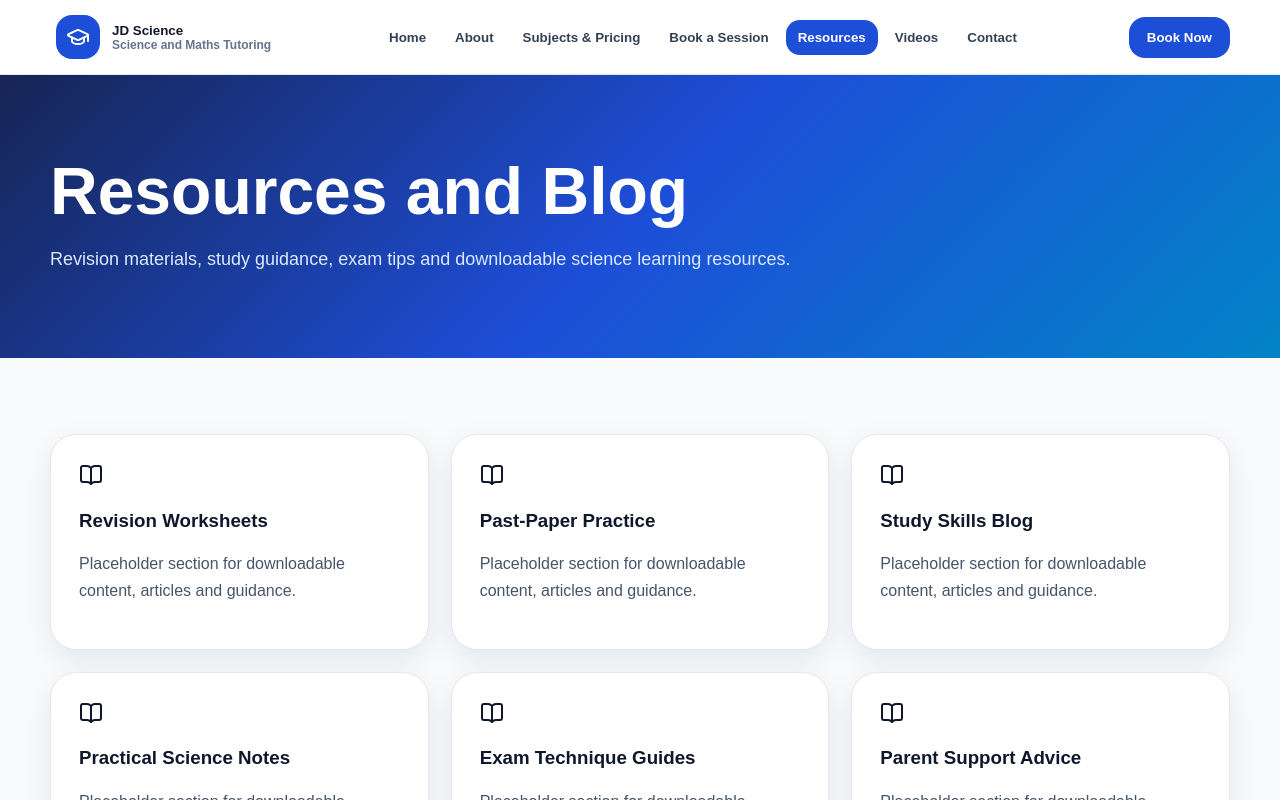
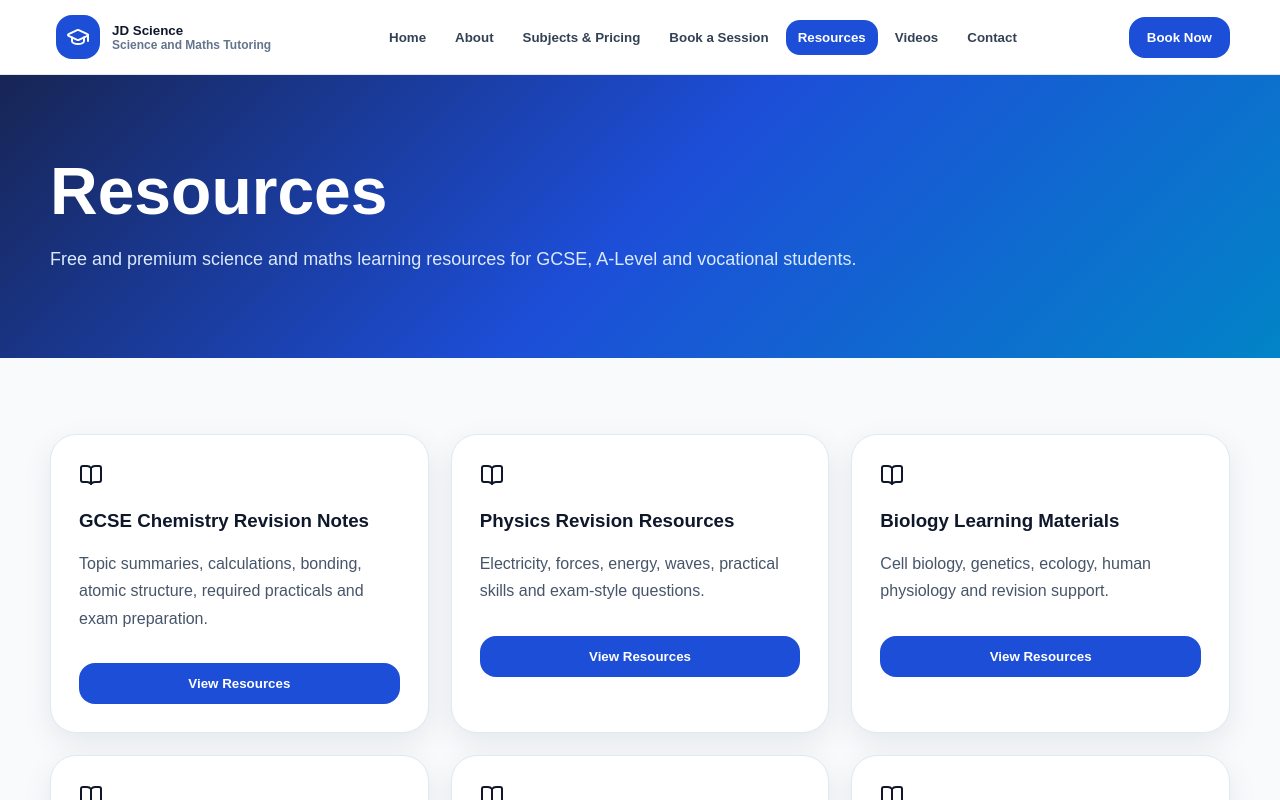
Before and after one commit to moky107/jdscience-website, a React (Vite) app: page / in a window 1280 px wide. Both pictures are taken after a click on the button "Resources". Shown: the top 800 px of the page. Built offline with nearby package versions, Linux system fonts and the light colour scheme.

Commit message:
Update main.jsx

```diff
--- a/src/main.jsx
+++ b/src/main.jsx
@@ -172,11 +172,73 @@ function JDScienceWebsite() {
 
    const Resources = () => (
   <>
-      <Header title="Resources and Blog" text="Revision materials, study guidance, exam tips and downloadable science learning resources." />
+    <Header
+      title="Resources"
+      text="Free and premium science and maths learning resources for GCSE, A-Level and vocational students."
+    />
+
     <section className="container section grid three">
-        {['Revision Worksheets', 'Past-Paper Practice', 'Study Skills Blog', 'Practical Science Notes', 'Exam Technique Guides', 'Parent Support Advice'].map(title => (
-          <div className="card" key={title}><BookOpen /><h3>{title}</h3><p>Placeholder section for downloadable content, articles and guidance.</p></div>
-        ))}
+
+      <div className="card">
+        <BookOpen />
+        <h3>GCSE Chemistry Revision Notes</h3>
+        <p>
+          Topic summaries, calculations, bonding,
+          atomic structure, required practicals and exam preparation.
+        </p>
+        <button className="btn full">View Resources</button>
+      </div>
+
+      <div className="card">
+        <BookOpen />
+        <h3>Physics Revision Resources</h3>
+        <p>
+          Electricity, forces, energy, waves,
+          practical skills and exam-style questions.
+        </p>
+        <button className="btn full">View Resources</button>
+      </div>
+
+      <div className="card">
+        <BookOpen />
+        <h3>Biology Learning Materials</h3>
+        <p>
+          Cell biology, genetics, ecology,
+          human physiology and revision support.
+        </p>
+        <button className="btn full">View Resources</button>
+      </div>
+
+      <div className="card">
+        <BookOpen />
+        <h3>GCSE Maths Support</h3>
+        <p>
+          Numeracy practice, algebra,
+          problem solving and exam preparation.
+        </p>
+        <button className="btn full">View Resources</button>
+      </div>
+
+      <div className="card">
+        <BookOpen />
+        <h3>Past Paper Questions</h3>
+        <p>
+          Practice questions and walkthrough solutions
+          for major UK exam boards.
+        </p>
+        <button className="btn full">Practice Questions</button>
+      </div>
+
+      <div className="card">
+        <BookOpen />
+        <h3>Study Skills and Exam Technique</h3>
+        <p>
+          Revision planning, memory techniques,
+          exam strategy and study guidance.
+        </p>
+        <button className="btn full">Read More</button>
+      </div>
+
     </section>
   </>
 );
```
Lines whose indentation alone changed are shown as unchanged.
